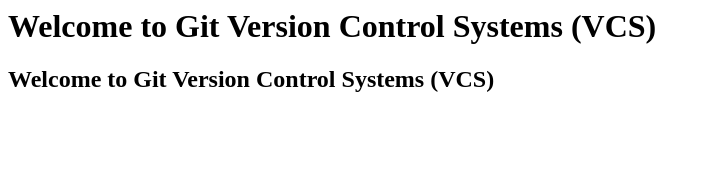
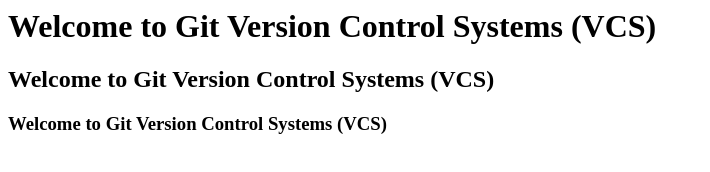
Before and after one commit to Alice9EB/angular5, a plain HTML site: page index.html in a window 1280 px wide. Shown: the whole page, without its empty margins (0-710 px from the left). Drawn offline with Linux system fonts and the light colour scheme.

Commit message:
third commit

```diff
--- a/index.html
+++ b/index.html
@@ -7,6 +7,7 @@
     <body>
         <h1>Welcome to Git Version Control Systems (VCS) </h1>
         <h2>Welcome to Git Version Control Systems (VCS) </h2>
+        <h3>Welcome to Git Version Control Systems (VCS) </h3>
     </body>
 
 </html>
```
